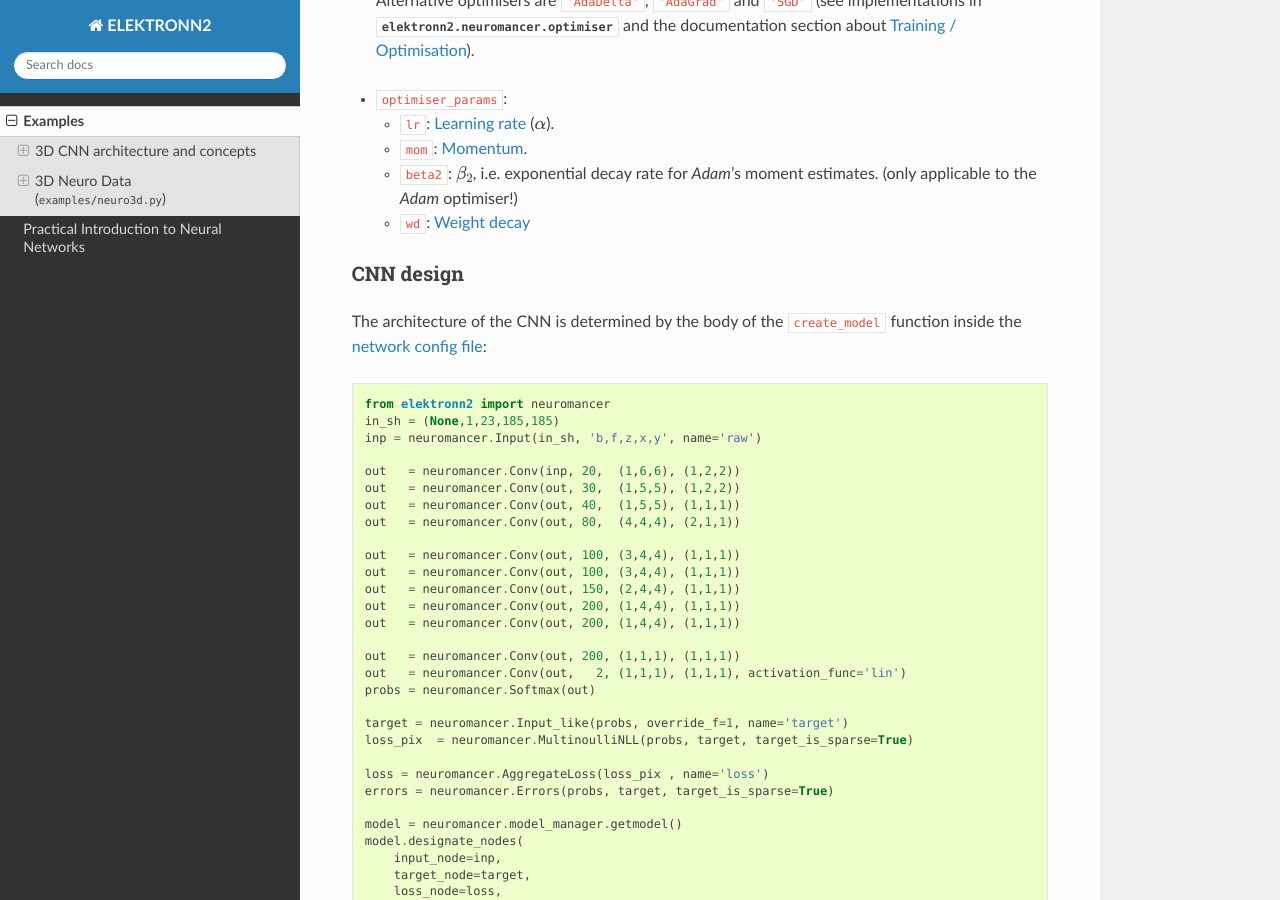
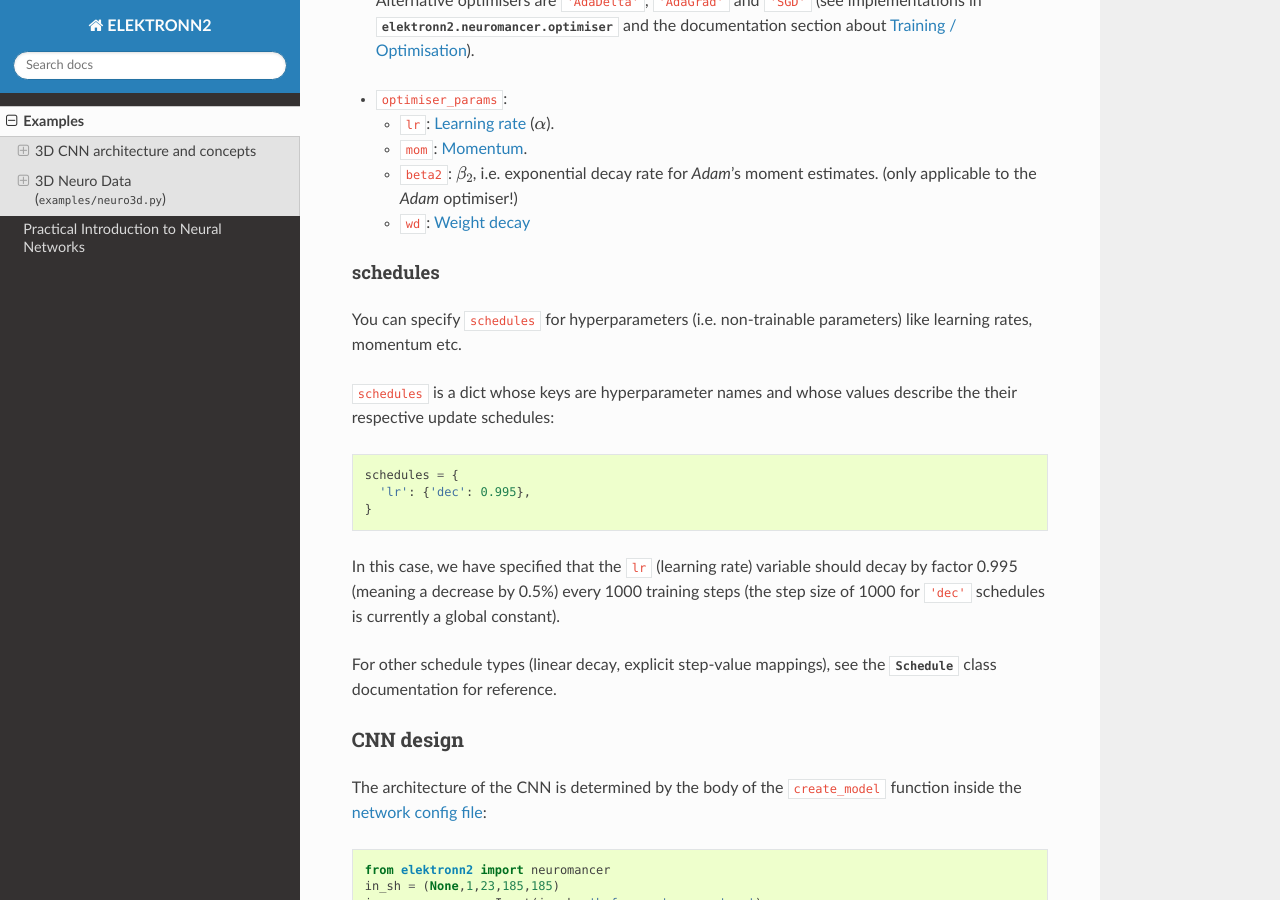
Before and after one commit to ELEKTRONN/ELEKTRONN2, a Sphinx documentation site: the page built from docs/examples.rst, in a window 1280 px wide and 900 px high, scrolled down 10141 px. Built offline with Sphinx 7.4.7 and the Read the Docs theme 2.0.0, drawn with Linux system fonts in a browser that asks for light colours; formulas are drawn with MathJax 3; pages that are not in the unit, such as notebooks, are missing from menus.

Commit message:
docs: Add schedules section to neuro3d example
And add stubs for available but undocumented optimisers in intro_nn

```diff
--- a/docs/examples.rst
+++ b/docs/examples.rst
@@ -510,6 +510,33 @@ optimiser, optimiser_params
   - ``wd``: :ref:`Weight decay <weightdecay>`
 
 
+.. _schedules_neuro3d:
+
+schedules
+^^^^^^^^^
+
+You can specify ``schedules`` for hyperparameters (i.e. non-trainable
+parameters) like learning rates, momentum etc.
+
+``schedules`` is a dict whose keys are hyperparameter names and whose values
+describe the their respective update schedules:
+
+.. code-block:: python
+
+  schedules = {
+    'lr': {'dec': 0.995},
+  }
+
+
+In this case, we have specified that the ``lr`` (learning rate) variable should
+decay by factor 0.995 (meaning a decrease by 0.5%) every 1000 training steps
+(the step size of 1000 for ``'dec'`` schedules is currently a global constant).
+
+For other schedule types (linear decay, explicit step-value mappings), see
+the :py:class:`Schedule <elektronn2.training.trainutils.Schedule>` class
+documentation for reference.
+
+
 .. _neuro3d_model:
 
 CNN design
```
Also changed, not shown: docs/intro_nn.rst (+20 -3 lines).
